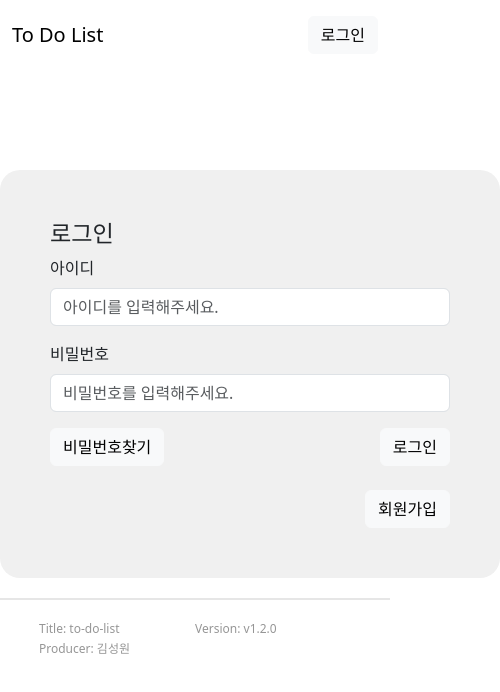
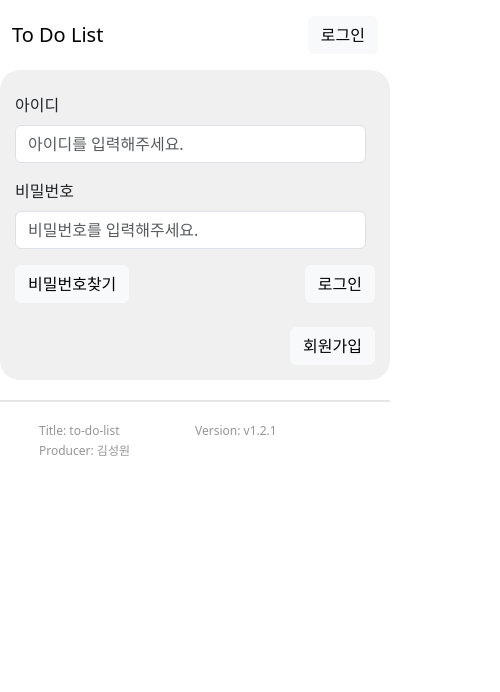
Before and after one commit to alaliyo/to-do-list, a React (Create React App) app: page /login in a window 390 px wide. Shown: the top 692 px of the page, 500 px wide, since content can reach past the window. Built offline with nearby package versions, Linux system fonts and the light colour scheme; no server answers.

Commit message:
feat: 로그인 페이지 반응형으로 변경

```diff
--- a/src/components/Footer.js
+++ b/src/components/Footer.js
@@ -8,7 +8,7 @@ function Footer() {
                 <TextBox>Producer: 김성원</TextBox>
             </FlexBox>
             <FlexBox>
-                <TextBox>Version: v1.2.0</TextBox>
+                <TextBox>Version: v1.2.1</TextBox>
             </FlexBox>
         </FooterBox>
     )
--- a/src/pages/LogIn.js
+++ b/src/pages/LogIn.js
@@ -68,7 +68,7 @@ function LogIn({ loggedIn }) {
         <div>
             <LogInBox>
                 <Form gap={3} onSubmit={onSubmit}>
-                    <h3>{account ? "회원가입" : "로그인"}</h3>
+                    <LoginTitle>{account ? "회원가입" : "로그인"}</LoginTitle>
                     {account && (<>
                         <Explanation>기존 이메일을 아이디로 사용해야 비밀번호 찾기가 가능합니다. </Explanation>
                         <Explanation>회원가입시 자동 로그인됩니다.</Explanation>
@@ -115,6 +115,12 @@ function LogIn({ loggedIn }) {
 
 export default LogIn;
 
+const LoginTitle = styled.h3`
+    @media screen and (max-width: 768px) {
+        font-size: 0;
+    }
+`
+
 const LogInBox = styled.div`
     background-color: rgb(240, 240, 240);
     padding: 50px;
@@ -122,6 +128,14 @@ const LogInBox = styled.div`
     margin: 0 auto;
     margin-top: 100px;
     border-radius: 20px;
+    @media screen and (max-width: 768px) {
+        width: 100vw;
+        padding: 15px;
+        margin: 0px;
+        input {
+            width:90vw;
+        }
+    }
 `
 
 const Explanation = styled.p`
```
